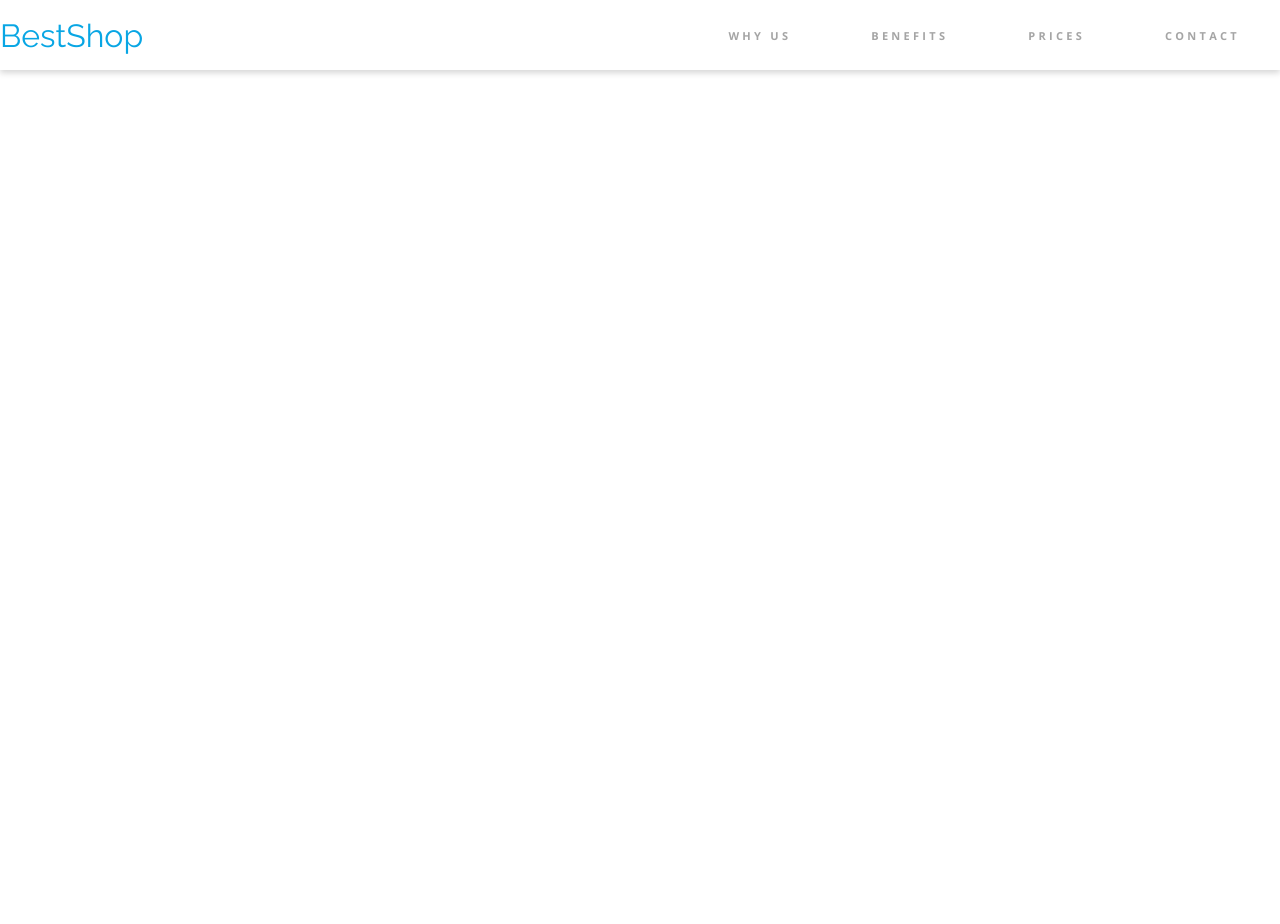
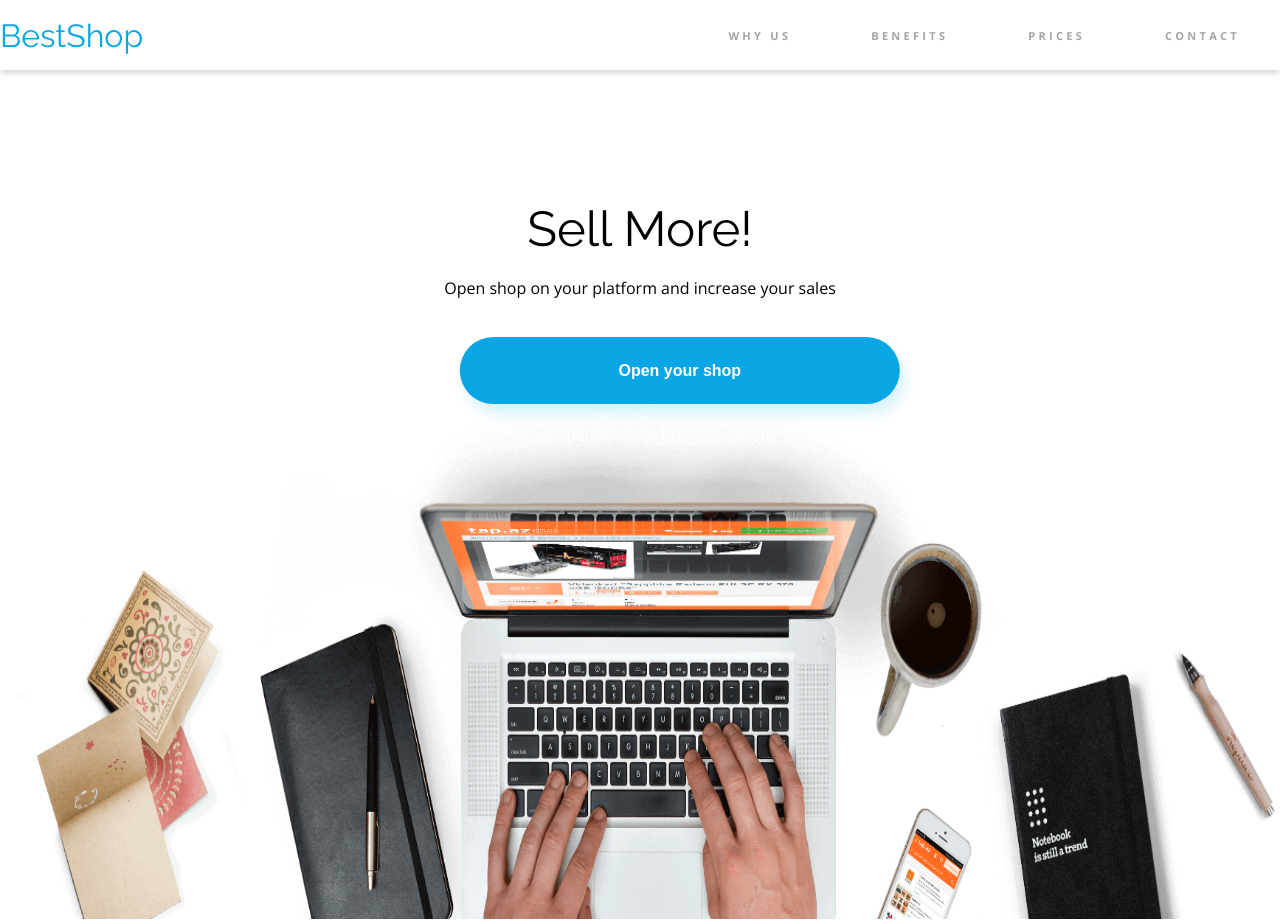
Before and after one commit to aleksandrawrombel/Warsztat---BestShop, a plain HTML site: page index.html in a window 1280 px wide. Before the commit the page ends 800 px from the top, so only its background shows below. Drawn offline with nearby package versions, Linux system fonts and the light colour scheme; files whose address does not match are found by name.

Commit message:
adding hero section

```diff
--- a/index.html
+++ b/index.html
@@ -26,5 +26,14 @@
         </nav>
       </div>
     </header>
+    <section class="hero">
+      <div class="container">
+        <h1>Sell More!</h1>
+        <p>Open shop on your platform and increase your sales</p>
+        <button><a href="#">Open your shop</a></button>
+        <img src="/Users/olawrombel/CODERSLAB/MODUŁ1/Warsztat_1---BestShop/assets/Background.png"/>
+      </div>
+    </section>
+
   </body>
 </html>
--- a/stylesheet.css
+++ b/stylesheet.css
@@ -125,3 +125,71 @@ header .container {
   border-bottom: 3px solid var(--blue);
   color: var(--black);
 }
+
+.hero {
+    height: 712px;
+    width: 100%;
+    background-color: var(--white);
+    opacity: 1;
+}
+
+.hero .container {
+    height: 100%;
+    width: 100%;
+    background-color: var(--white);
+    opacity: 1;
+}
+
+.hero h1 {
+  display: flex;
+  align-items: center;
+  justify-content: center;
+  color: var(--black);
+  text-align: center;
+  font-family: var(--secondary-font);
+  letter-spacing: 0px;
+  opacity: 1;
+  font-size: 49px;
+  margin-top: 130px;
+}
+
+.hero p {
+  display: flex;
+  align-items: center;
+  justify-content: center;
+  color: var(--black);
+  text-align: center;
+  letter-spacing: 0px;
+  opacity: 1;
+  margin-top: 20px;
+}
+
+.hero button {
+  position: absolute;
+  transform: translate(104.5%);
+  margin-top: 38px;
+  width: 440px;
+  height: 67px;
+  background-color: var(--blue);
+  box-shadow: 5px 10px 14px var(--blue-light);
+  border-radius: 40px;
+  opacity: 1;
+  border: none;
+}
+
+.hero button a {
+  font-size: 16px;
+  color: var(--white);
+  text-decoration: none;
+  font-weight: bold;
+  text-align: center;
+  height: 22px;
+  width: 126px;
+  text-align: center;
+}
+
+.hero img {
+  height: 550px;
+  width: 100%;
+  margin-top: 70px;
+}
```
